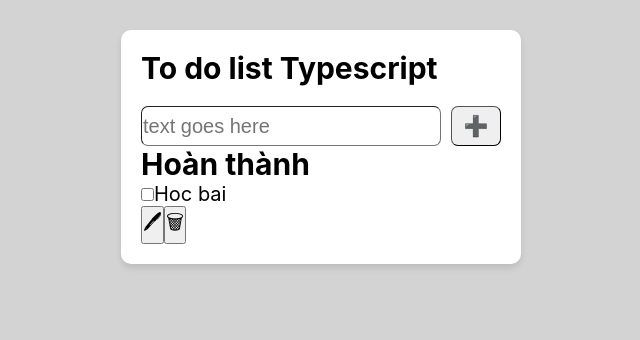
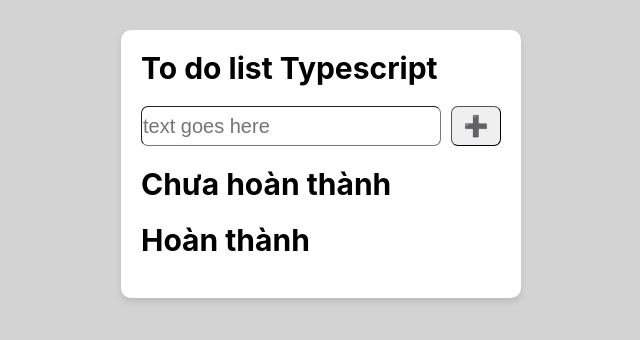
Before and after one commit to ncndihoc/ToDo-App_React, a React (Create React App) app in the folder my-app/: page / in a window 1280 px wide. Shown: the top 340 px of the page, without its empty margins (319-959 px from the left). Built offline with nearby package versions, Linux system fonts and the light colour scheme.

Commit message:
todoChange

```diff
--- /dev/null
+++ b/my-app/src/@types/todo.types.ts
@@ -0,0 +1,5 @@
+export interface Todo {
+  id: string;
+  done: boolean;
+  name: string;
+}
--- a/my-app/src/components/TaskInput/TaskInput.tsx
+++ b/my-app/src/components/TaskInput/TaskInput.tsx
@@ -1,11 +1,33 @@
+import { useState } from "react";
 import styles from "./taskInput.module.scss";
 
-export default function TaskInput() {
+interface TaskInputProps {
+  addTodo: (name: string) => void;
+}
+
+export default function TaskInput(props: TaskInputProps) {
+  const { addTodo } = props;
+  const [name, setName] = useState<string>("");
+
+  const handleSubmit = (event: React.FormEvent<HTMLFormElement>) => {
+    event.preventDefault();
+    addTodo(name);
+  };
+
+  const onChangeInput = (e: React.ChangeEvent<HTMLInputElement>) => {
+    setName(e.target.value);
+  };
+
   return (
-    <div>
+    <div className="mb-2">
       <h1 className={styles.title}>To do list Typescript</h1>
-      <form className={styles.form}>
-        <input type="text" placeholder="text goes here" />
+      <form className={styles.form} onSubmit={handleSubmit}>
+        <input
+          type="text"
+          placeholder="text goes here"
+          value={name}
+          onChange={onChangeInput}
+        />
         <button type="submit">➕</button>
       </form>
     </div>
--- a/my-app/src/components/TaskList/TaskList.tsx
+++ b/my-app/src/components/TaskList/TaskList.tsx
@@ -1,19 +1,51 @@
 import styles from "./taskList.module.scss";
+import { Todo } from "../../@types/todo.types";
 
-export default function TaskList() {
+interface TaskListProps {
+  doneTaskList: boolean;
+  todos: Todo[];
+  handleDoneTodo: (id: string, done: boolean) => void;
+}
+
+export default function TaskList(props: TaskListProps) {
+  const { doneTaskList, todos, handleDoneTodo } = props;
+
+  const onChangeCheckbox =
+    (idTodo: string) => (event: React.ChangeEvent<HTMLInputElement>) => {
+      handleDoneTodo(idTodo, event.target.checked);
+    };
+
   return (
-    <div>
-      <h2 className={styles.title}>Hoàn thành</h2>
+    <div className="mb-2">
+      <h2 className={styles.title}>
+        {doneTaskList ? "Hoàn thành" : "Chưa hoàn thành"}
+      </h2>
       <div className={styles.tasks}>
-        <div className={styles.task}>
-          <input type="checkbox" />
-          <span className={styles.taskName}>Hoc bai</span>
-          <div className={styles.taskActions}>
-            <button className={styles.taskAction}>🖊</button>
-            <button className={styles.taskAction}>🗑</button>
+        {todos.map((todo) => (
+          <div className={styles.task} key={todo.id}>
+            <input
+              type="checkbox"
+              className={styles.taskCheckbox}
+              checked={todo.done}
+              onChange={onChangeCheckbox(todo.id)}
+            />
+            <span
+              className={`${styles.taskName} ${
+                todo.done ? styles.taskNameDone : ""
+              }`}
+            >
+              {todo.name}
+            </span>
+            <div className={styles.taskActions}>
+              <button className={styles.taskBtn}>🖊</button>
+              <button className={styles.taskBtn}>🗑</button>
+            </div>
           </div>
-        </div>
+        ))}
       </div>
     </div>
   );
 }
+function handleDoneTodo(idTodo: string, checked: boolean) {
+  throw new Error("Function not implemented.");
+}
--- a/my-app/src/components/TaskList/taskList.module.scss
+++ b/my-app/src/components/TaskList/taskList.module.scss
@@ -0,0 +1,39 @@
+.title {
+  margin-bottom: 2rem;
+}
+.task {
+  display: flex;
+  align-items: flex-start;
+  &:not(:last-child) {
+    margin-bottom: 1rem;
+  }
+}
+.taskCheckbox {
+  flex: 0 0 10%;
+  max-width: 10%;
+  height: 2rem;
+  margin-top: 0.5rem;
+}
+.taskName {
+  flex: 0 0 70%;
+  max-width: 70%;
+  padding: 0 0 0.5rem;
+  color: #383f50;
+  &.taskNameDone {
+    color: #b2b7bb;
+    text-decoration: line-through;
+  }
+}
+
+.taskActions {
+  flex: 0 0 20%;
+  max-width: 20%;
+  display: flex;
+  justify-content: space-between;
+}
+
+.taskBtn {
+  flex: 0 0 3.5rem;
+  max-width: 3.5rem;
+  font-size: 1.8rem;
+}
--- a/my-app/src/components/TodoList/TodoList.tsx
+++ b/my-app/src/components/TodoList/TodoList.tsx
@@ -1,13 +1,49 @@
 import TaskInput from "../TaskInput";
 import TaskList from "../TaskList";
 import styles from "./todoList.module.scss";
+import { Todo } from "../../@types/todo.types";
+import { useState } from "react";
 
-export default function todoList() {
+export default function TodoList() {
+  const [todos, setTodos] = useState<Todo[]>([]);
+
+  const doneTodos = todos.filter((todo) => todo.done === true);
+  const undoneTodos = todos.filter((todo) => todo.done === false);
+
+  const addTodo = (name: string) => {
+    const todo = {
+      id: new Date().toISOString(),
+      name,
+      done: false,
+    };
+    setTodos((prevTodos) => [...prevTodos, todo]);
+  };
+
+  const handleDoneTodo = (id: string, done: boolean) => {
+    setTodos((prev) => {
+      return prev.map((todo) => {
+        if (todo.id === id) {
+          return { ...todo, done };
+        }
+        return todo;
+      });
+    });
+  };
+
   return (
     <div className={styles.todoList}>
       <div className={styles.todoListContainer}>
-        <TaskInput />
-        <TaskList />
+        <TaskInput addTodo={addTodo} />
+        <TaskList
+          todos={undoneTodos}
+          doneTaskList={false}
+          handleDoneTodo={handleDoneTodo}
+        />
+        <TaskList
+          todos={doneTodos}
+          doneTaskList
+          handleDoneTodo={handleDoneTodo}
+        />
       </div>
     </div>
   );
--- a/my-app/src/index.css
+++ b/my-app/src/index.css
@@ -29,3 +29,7 @@ code {
   font-family: source-code-pro, Menlo, Monaco, Consolas, "Courier New",
     monospace;
 }
+
+.mb-2 {
+  margin-bottom: 2rem;
+}
```
Also changed, not shown: 1 other file (tests, documents, lock files or other folders).
